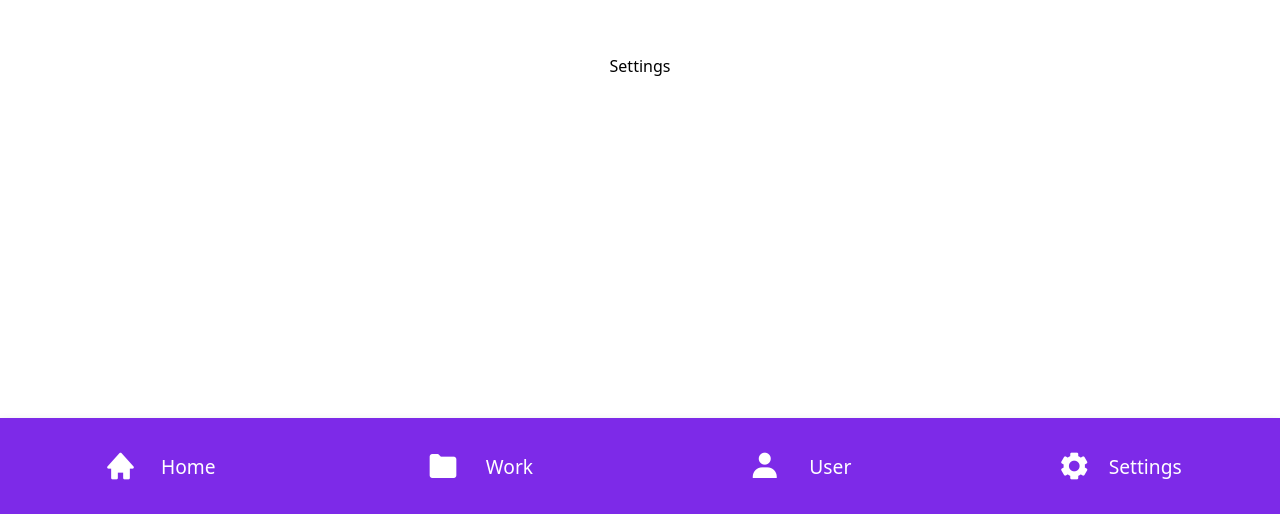
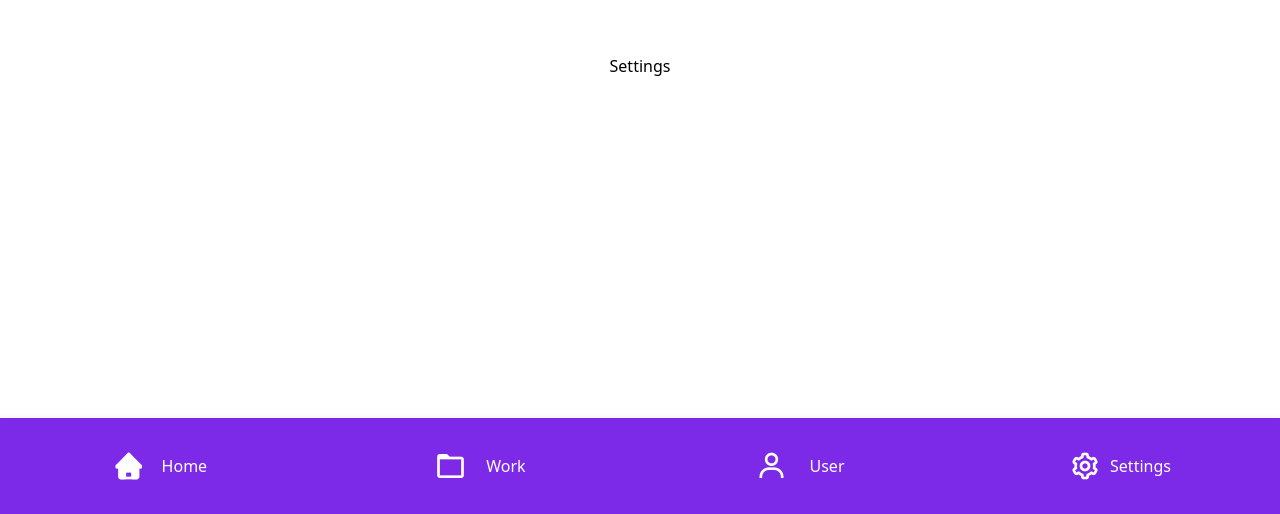
Before and after one commit to masterweb801/JiniL, a React (Create React App) app: page /settings in a window 1280 px wide. Shown: the part 286-800 px from the top of the page. Built offline with nearby package versions, Linux system fonts and the light colour scheme.

Commit message:
Re-designed Navbar

```diff
--- a/src/components/Navbar/index.css
+++ b/src/components/Navbar/index.css
@@ -1,7 +1,7 @@
 .navbar {
     position: relative;
     height: 12vh;
-    width: 100%;
+    width: 100vw;
     background: #7d2ae8;
     display: flex;
     align-items: center;
@@ -29,24 +29,114 @@
     width: 10vw;
     display: flex;
     align-items: center;
-    justify-content: space-evenly;
+    justify-content: center;
     text-decoration: none;
-    gap: 1em;
 }
 
 .navbar ul li a i {
-    position: relative;
+    position: absolute;
     font-size: 2rem;
     color: #ffffff;
 }
 
-.navbar ul li a span {
-    color: #ffffff;
-    font-size: 1.2em;
+ul li a i.activeIcon {
+    opacity: 0;
+    pointer-events: none;
+    transition: all 0.6s ease;
+    transition-delay: 0.2s;
 }
 
-@media screen and (max-width: 840px) {
-    .nav-label {
+.navbar ul li.active a i {
+    opacity: 1;
+    pointer-events: auto;
+}
+
+.navbar ul .indicator {
+    position: absolute;
+    bottom: -2rem;
+    left: 12.5vw;
+    height: 36px;
+    width: 25px;
+    background: #ffffff;
+    border-radius: 50%;
+    transition: all 0.5s cubic-bezier(0.68, -0.55, 0.265, 1.55);
+    transform: translateX(-50%);
+}
+
+ul .indicator::before {
+    content: "";
+    position: absolute;
+    left: -15px;
+    bottom: 50%;
+    height: 22px;
+    width: 20px;
+    background: #7d2ae8;
+    border-bottom-right-radius: 20px;
+}
+
+ul .indicator::after {
+    content: "";
+    position: absolute;
+    right: -15px;
+    bottom: 50%;
+    height: 22px;
+    width: 20px;
+    background: #7d2ae8;
+    border-bottom-left-radius: 20px;
+}
+
+@media (width >=950px) {
+    .indicator {
+        display: none;
+    }
+
+    .navbar ul li a {
+        display: flex;
+        align-items: center;
+        justify-content: space-around;
+    }
+
+    .navbar ul li a .nav-icon {
+        margin-right: 15px;
+    }
+
+    .navbar ul li a .nav-icon,
+    .navbar ul li a .nav-label {
+        display: flex;
+        color: #ffffff;
+        align-items: center;
+    }
+}
+
+@media (768px <=width <950px) {
+    .indicator {
+        display: none;
+    }
+
+    .navbar ul li a {
+        display: flex;
+        align-items: center;
+        justify-content: space-between;
+    }
+
+    .navbar ul li a .nav-icon {
+        margin-right: 35px;
+    }
+
+    .navbar ul li a .nav-icon,
+    .navbar ul li a .nav-label {
+        display: flex;
+        color: #fff;
+        align-items: center;
+    }
+}
+
+@media (width < 768px) {
+    .navbar ul li a i {
+        transform: translate(-50%, -50%);
+    }
+
+    .navbar ul li a .nav-label {
         display: none;
     }
 }
--- a/src/components/Navbar/index.js
+++ b/src/components/Navbar/index.js
@@ -1,35 +1,70 @@
-import React from 'react'
+import React, { useEffect } from 'react'
 import "./index.css";
-import { NavLink } from "react-router-dom";
+import { NavLink } from 'react-router-dom';
 
 const Navbar = () => {
+    useEffect(() => {
+        const navBar = document.querySelector(".navbar")
+        const allLi = document.querySelectorAll("li");
+
+        allLi.forEach((li, index) => {
+            li.addEventListener("click", () => {
+                navBar.querySelector(".active").classList.remove("active");
+                li.classList.add("active");
+
+                const indicator = document.querySelector(".indicator");
+                indicator.style.left = `${(index * 25) + 12.5}vw`;
+            });
+        });
+    }, []);
     return (
         <div className="navbar">
             <ul>
-                <li>
+                <li className="active">
                     <NavLink to="/">
-                        <i className='bx bxs-home activeIcon'></i>
-                        <span className='nav-label'>Home</span>
+                        <div className='nav-icon'>
+                            <i className='bx bx-home icon'></i>
+                            <i className='bx bxs-home activeIcon'></i>
+                        </div>
+                        <div className='nav-label'>
+                            <span>Home</span>
+                        </div>
                     </NavLink>
                 </li>
                 <li>
                     <NavLink to="/work">
-                        <i className='bx bxs-folder activeIcon'></i>
-                        <span className='nav-label'>Work</span>
+                        <div className='nav-icon'>
+                            <i className='bx bx-folder icon'></i>
+                            <i className='bx bxs-folder activeIcon'></i>
+                        </div>
+                        <div className='nav-label'>
+                            <span>Work</span>
+                        </div>
                     </NavLink>
                 </li>
                 <li>
                     <NavLink to="/user">
-                        <i className='bx bxs-user activeIcon'></i>
-                        <span className='nav-label'>User</span>
+                        <div className='nav-icon'>
+                            <i className='bx bx-user icon'></i>
+                            <i className='bx bxs-user activeIcon'></i>
+                        </div>
+                        <div className='nav-label'>
+                            <span>User</span>
+                        </div>
                     </NavLink>
                 </li>
                 <li>
                     <NavLink to="/settings">
-                        <i className='bx bxs-cog activeIcon'></i>
-                        <span className='nav-label'>Settings</span>
+                        <div className='nav-icon'>
+                            <i className='bx bx-cog icon'></i>
+                            <i className='bx bxs-cog activeIcon'></i>
+                        </div>
+                        <div className='nav-label'>
+                            <span>Settings</span>
+                        </div>
                     </NavLink>
                 </li>
+                <div className="indicator"></div>
             </ul>
         </div>
     )
```
